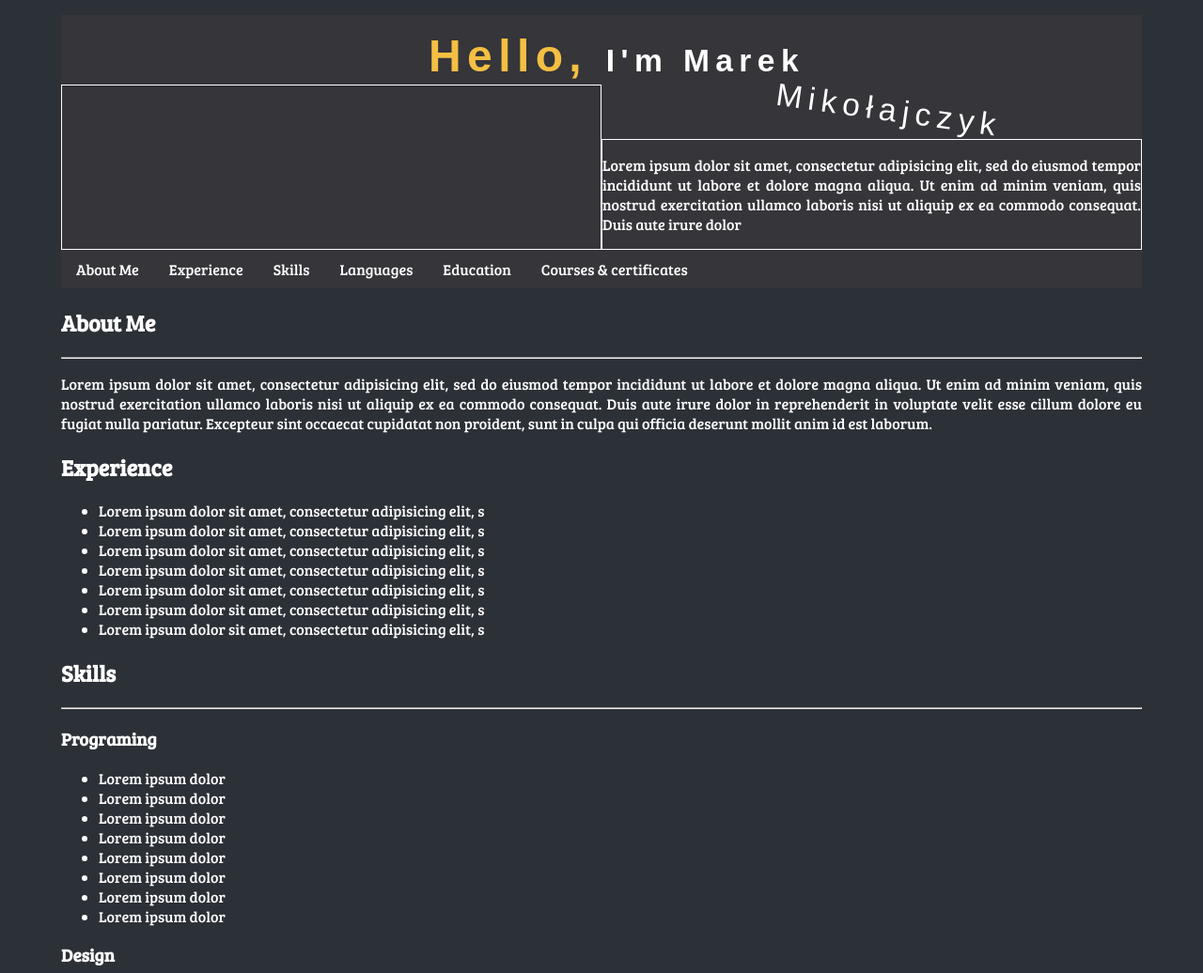
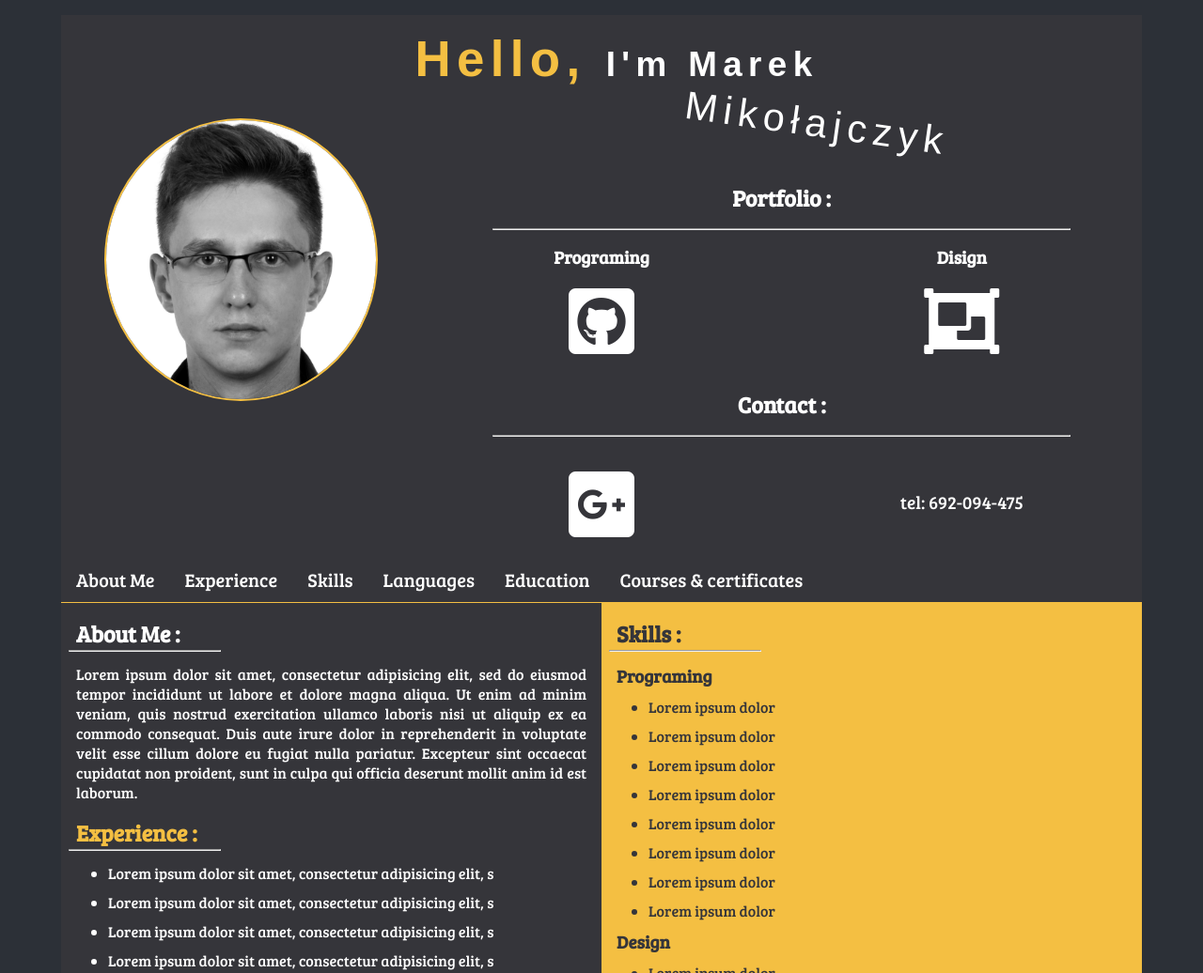
Before and after one commit to MProMikolajczyk/cv-resposiwe-web-disign, a plain HTML site: page index.html in a window 1280 px wide. Shown: the top 1036 px of the page at 94% size. Drawn offline with Linux system fonts and the light colour scheme; a web font is replaced by a local one.

Commit message:
wersja full screen

```diff
--- a/index.html
+++ b/index.html
@@ -6,7 +6,7 @@
   <meta name="viewport" content="width=device-width, initial-scale=1.0">
   <meta http-equiv="X-UA-Compatible" content="ie=edge">
   <link rel="stylesheet" href="style.css">
-  <link rel="stylesheet" href="https://use.fontawesome.com/releases/v5.6.3/css/all.css" integrity="sha384-UHRtZLI+pbxtHCWp1t77Bi1L4ZtiqrqD80Kn4Z8NTSRyMA2Fd33n5dQ8lWUE00s/" crossorigin="anonymous">
+  <link rel="stylesheet" href="https://use.fontawesome.com/releases/v5.7.0/css/all.css" integrity="sha384-lZN37f5QGtY3VHgisS14W3ExzMWZxybE1SJSEsQp9S+oqd12jhcu+A56Ebc1zFSJ" crossorigin="anonymous">
   <link href="https://fonts.googleapis.com/css?family=Boogaloo" rel="stylesheet">
   <title>Curriculum vitae Marek Mikołajcyk</title>
 </head>
@@ -21,12 +21,50 @@
         <h1>Hello, <span>I'm Marek</span></h1>
       </div>
       <div class="header-box">
-        <div class="box1"></div>
-        <div class="box2">
+        <div class="box1 wr">
+          <img src="img/mar.jpg" alt="Marek Mikołajczyk">
+        </div>
+        <div class="box2 wr">
           <span>Mikołajczyk</span>
         </div>
-        <div class="box3">
-          <p>Lorem ipsum dolor sit amet, consectetur adipisicing elit, sed do eiusmod tempor incididunt ut labore et dolore magna aliqua. Ut enim ad minim veniam, quis nostrud exercitation ullamco laboris nisi ut aliquip ex ea commodo consequat. Duis aute irure dolor </p>
+        <div class="box3 wr al">
+          <!-- inside grid box3 -->
+          <div>
+            <h2>Portfolio :</h2>
+            <hr>
+          </div>
+
+          <div class="inside-grid">
+            <div class="b1">
+              <h3>Programing</h3>
+              <div class="icons">
+                <a href="https://github.com/wolfkitten" target="_blank"><i class="fab fa-github-square"></i></a>
+              </div>
+            </div>
+            <div class="b2">
+              <h3>Disign</h3>
+              <a href="#"><i class="fas fa-object-group"></i></a>
+            </div>
+          </div>
+
+          <div>
+            <h2>Contact :</h2>
+            <hr>
+          </div>
+
+          <div class="inside-grid">
+            <div class="b1">
+              <div class="icons">
+                <a href="mailto:marekmikolajczyk87@gmail.com"><i class="fab fa-google-plus-square"></i></a>
+              </div>
+            </div>
+            <div class="b2">
+              <p>tel: 692-094-475</p>
+            </div>
+          </div>
+
+
+
         </div>
       </div>
     </header>
@@ -52,17 +90,16 @@
 <main>
   <!-- section-a -->
   <section id="section-a" class="grid">
-    <div class="content-wrap">
-
     <!-- section-a-container-left -->
-      <div class="container-left">
+    <div class="container-left wr">
       <div class="cicle-btw"></div>
-        <h2 id="About Me">About Me</h2>
+      <h2 id="About Me">About Me :</h2>
       <hr>
       <p>Lorem ipsum dolor sit amet, consectetur adipisicing elit, sed do eiusmod tempor incididunt ut labore et dolore magna aliqua. Ut enim ad minim veniam, quis nostrud exercitation ullamco laboris nisi ut aliquip ex ea commodo consequat. Duis aute irure dolor in reprehenderit in voluptate velit esse cillum dolore eu fugiat nulla pariatur. Excepteur sint occaecat cupidatat non proident, sunt in culpa qui officia deserunt mollit anim id est laborum.</p>
 
       <div class="cicle-btw"></div>
-        <h2 id="Experience">Experience</h2>
+      <h2 id="Experience">Experience :</h2>
+      <hr>
 
       <ul>
         <li>Lorem ipsum dolor sit amet, consectetur adipisicing elit, s</li>
@@ -76,9 +113,9 @@
     </div>
 
       <!-- section-a-container-right -->
-      <div class="container-right">
+    <div class="container-right wr">
       <div class="cicle-btw"></div>
-        <h2 id="Skills">Skills</h2>
+      <h2 id="Skills">Skills :</h2>
       <hr>
       <h3>Programing</h3>
       <ul>
@@ -110,21 +147,18 @@
         <li>Lorem ipsum dolor</li>
       </ul>
 
-
       <div class="cicle-btw"></div>
-        <h2 id="Languages">Languages</h2>
+      <h2 id="Languages">Languages :</h2>
       <hr>
       <div class="progres-cicle"></div>
       <p>Lorem </p>
-      </div>
     </div>
   </section>
 
 <!-- section-b -->
   <section id="section-b">
-    <div class="content-wrap">
-      <div class="container-bottom">
-        <h2 id="Education">Education</h2>
+    <div class="container-bottom wr">
+      <h2 id="Education">Education :</h2>
       <hr>
       <ul>
         <h4>Lorem ipsum dolor sit amet</h4>
@@ -139,14 +173,12 @@
         <li>Lorem ipsum dolor sit amet, consectetur adipisicing elit, sed do eiusmod tempor incididunt ut labore et dolore magna aliqua. Ut enim ad minim veniam, quis nostrud exercitation ullamco laboris nisi ut aliquip ex.</li>
       </ul>
     </div>
-    </div>
   </section>
 
   <!-- section-c -->
   <section id="section-c">
-    <div class="content-wrap">
-      <div class="container-bottom">
-        <h2 id="Courses & certificates">Courses & certificates</h2>
+    <div class="container-bottom wr">
+      <h2 id="Courses & certificates">Courses & certificates :</h2>
       <hr>
       <ul>
         <h4>Lorem ipsum dolor sit amet</h4>
@@ -157,13 +189,12 @@
         <li>Lorem ipsum dolor sit amet, consectetur adipisicing elit, sed do eiusmod tempor incididunt ut labore et dolore magna aliqua.</li>
     </ul>
     </div>
-    </div>
   </section>
 </main>
 
 <!-- footer -->
 <footer id="footer">
-  <div class="content-wrap">
+  <div class="wr">
     <p>(c)2019 Marek Mikołajczyk</p>
     <p>Contact information: <a href="mailto:marekmikolajczyk87@gmail.com">marekmikolajczyk87@gmail.com</a>.</p>
   </div>
--- a/style.css
+++ b/style.css
@@ -10,29 +10,107 @@ body{
   max-width: 1150px;
 }
 
+/* image */
+img{
+
+  display: block;
+  width: 75%;
+  height: auto;
+  border: 2px solid #f4bf42;
+  border-radius: 50%;
+  margin: 30px auto;
+}
+
 /* text opction */
 h1{
   font-family: 'Boogaloo',Arial, Helvetica,sans-serif;
   letter-spacing: 0.4rem;
   color: #f4bf42;
   padding: 1rem;
-  font-size: 3rem;
+  font-size: 3.3rem;
   margin-bottom: -0.8rem;
   margin-top: 1rem;
   width: 100%;
   text-align: center;
 }
 
+h2{
+  margin: 1rem;
+}
+
+h3{
+  margin: 0 1rem;
+}
+
+h4{
+  margin: 0;
+}
+
+p{
+  margin: 1rem;
+}
+
+ul{
+  margin: 0;
+}
+
+li{
+  margin: 10px;
+}
+
 span{
   color: #fff;
-  font-size: 2.1rem;
+  font-size: 2.3rem;
 }
 
 .box2 span{
   font-family: 'Boogaloo',Arial, Helvetica,sans-serif;
   letter-spacing: 0.4rem;
-  font-size: 2.1rem;
+  font-size: 2.6rem;
 }
+
+hr{
+  width: 17.5rem;
+  margin-top: -15px;
+  float: left;
+  margin-left: 0.5rem;
+  color: #f4bf42;
+}
+
+.al{
+  text-align: center;
+}
+
+#Experience{
+  color: #f4bf42;
+}
+
+.wr{3
+  padding: 0 1rem;
+}
+/* icons  gmail github disign*/
+.fab{
+  color: #fff;
+  font-size: 5rem;
+  margin: 1rem 0 ;
+  text-decoration: none;
+}
+
+.fab:hover{
+  color: #f4bf42;
+}
+
+.fas{
+  color: #fff;
+  font-size: 5rem;
+  margin: 1rem 0 ;
+  text-decoration: none;
+}
+
+.fas:hover{
+  color: #f4bf42;
+}
+
 
 /* Showecase */
 #Showecase{
@@ -43,13 +121,15 @@ span{
 /* header grid box */
 .header-box{
   display: grid;
-  grid-template-columns: repeat(2,1fr);
+  grid-template-columns: 1fr 2fr;
 }
 
 .box1{
-  border: 1px solid #fff;
   grid-column: 1;
   grid-row: 1/4;
+  margin left: auto;
+  margin-right: auto;
+
 }
 
 .box2{
@@ -59,8 +139,10 @@ span{
   padding-top: 0.6rem;
   position: relative;
   height: 3rem;
+  margin-bottom: 1.5rem;
 }
 
+/* name positon-rolate */
 .box2 span{
   position: absolute;
   transform: rotate(8deg);
@@ -68,20 +150,50 @@ span{
 }
 
 .box3{
-  border: 1px solid #fff;
+
   grid-column: 2;
   grid-row: 2/4;
+}
+
+.inside-grid{
+  display: grid;
+  grid-template-columns: repeat(2,1fr);
+}
+
+.b1{
+  grid-column: 1;
+}
+
+.b2{
+  grid-column: 2;
+}
+
+.b2 p{
+  font-size: 1.2rem;
+  margin-top: 2.5rem;
+}
+
+.b2 a{
+  text-decoration: none;
+  color: #fff;
+  font-size: 1.2rem;
+}
+
+.b2 a:hover{
+  display: block;
+  color: #f4bf42;
+  height: 45px;
+}
+
+.box3 hr{
+  float: inherit;
+  margin: 0 auto 1rem auto;
+  width: 80%;
 }
 
 /* nav */
 #nav{
   background: #35353A;
-  margin: auto;
-}
-
-.nav-box{
-  margin: 0;
-
 }
 
 .nav-box ul{
@@ -95,6 +207,9 @@ span{
 .nav-box ul li{
   display: inline-block;
   background: #35353A;
+  font-size: 1.1rem;
+  margin: 0;
+  font-size: 1.25rem;
 }
 
 .nav-box a{
@@ -110,3 +225,75 @@ span{
   background: #f4bf42;
   color: #35353A;
 }
+
+/* main */
+/* section-a */
+#section-a.grid{
+  display: grid;
+  grid-template-columns: repeat(2,1fr);
+  border-top: 1px solid #f4bf42;
+}
+
+#section-a.grid hr{
+  width: 10rem;
+}
+
+
+#section-a .container-left{
+  grid-column: 1;
+  background: #35353A;
+}
+
+#section-a .container-right{
+  grid-column: 2;
+  background: #f4bf42;
+  color: #35353A;
+}
+
+#section-a .container-right hr{
+  color: #35353A;
+}
+
+/* section-b */
+#section-b{
+  background: #35353A;
+  margin: 0;
+  padding: 0.1rem 0;
+  border-top: 1px solid #f4bf42;
+}
+
+#section-b hr{
+  width: 10rem;
+}
+
+/* section-c */
+#section-c{
+  background: #f4bf42;
+  color: #35353A;
+  padding: 0.1rem 0;
+}
+
+/* footer */
+#footer{
+  text-align: center;
+  color: #fff;
+  background: #35353A;
+}
+
+#footer a{
+  text-decoration: none;
+  color: #f4bf42;
+}
+
+#footer p{
+  margin: 0;
+  display: inline;
+}
+
+#footer p:first-child{
+  float: left;
+}
+
+#footer p:last-child{
+  float: right;
+}
```
Also changed, not shown: img/ma.jpg (added), img/mar.jpg (added). Lines whose indentation alone changed are shown as unchanged.
